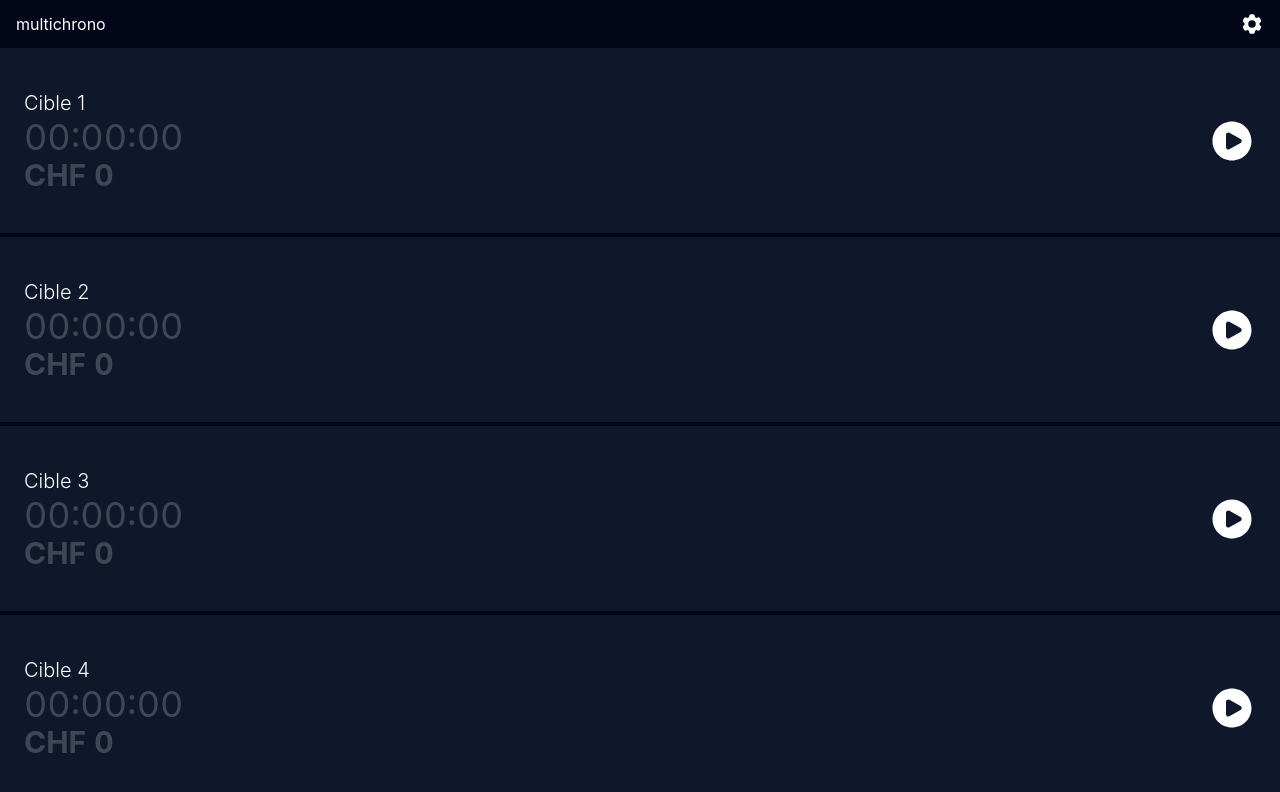
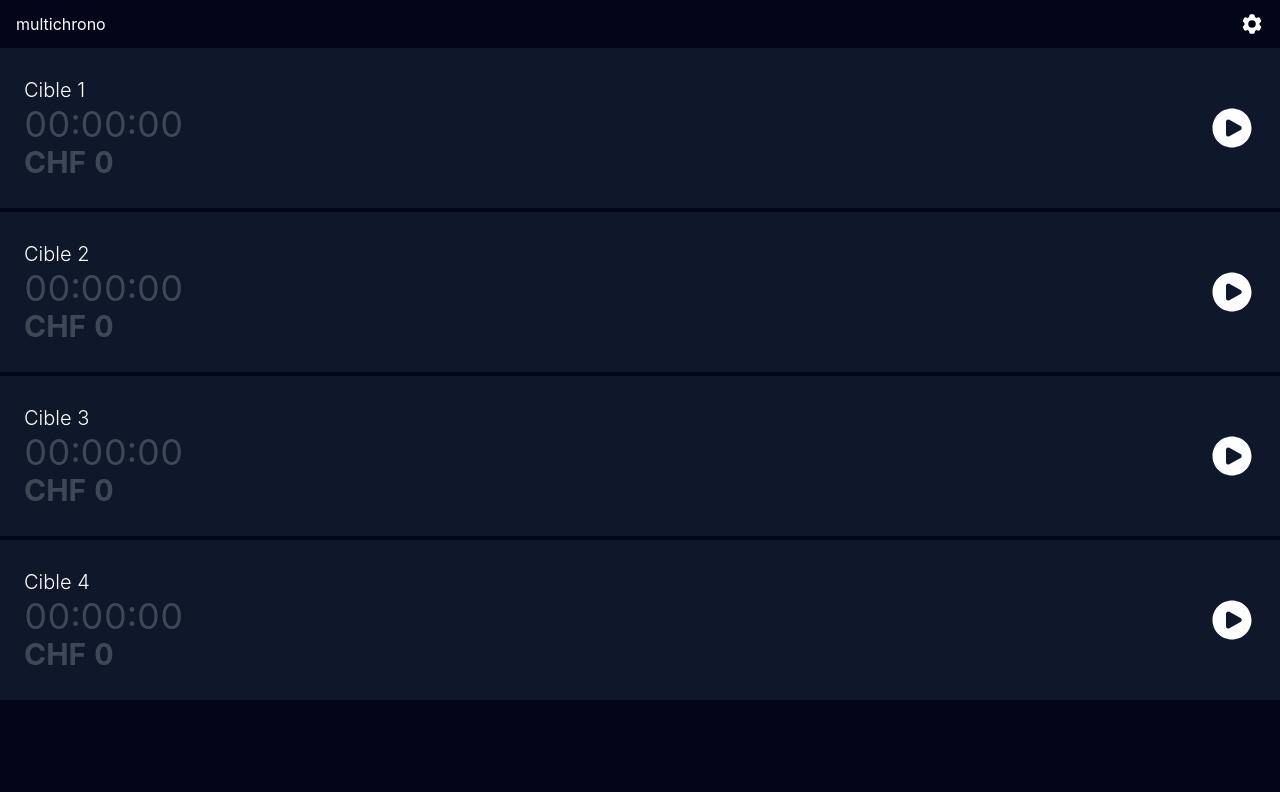
Before and after one commit to j4kim/multichrono, a Vue app: page /#/ in a window 1280 px wide. Shown: the top 792 px of the page. Built offline with nearby package versions, Linux system fonts and the light colour scheme.

Commit message:
layout: fixed Chronoheight

```diff
--- a/src/components/Chrono.vue
+++ b/src/components/Chrono.vue
@@ -30,7 +30,7 @@ const { lengthX } = useSwipe(el, {
   <div
     ref="el"
     :chrono="chrono"
-    class="flex max-h-1/4 min-h-20 grow items-center justify-between px-6 py-1"
+    class="flex h-40 grow items-center justify-between px-6 py-1"
     :class="getBgClass(chrono)"
     @click="$router.push(`/chrono/${index}`)"
   >
--- a/src/views/HomeView.vue
+++ b/src/views/HomeView.vue
@@ -5,7 +5,7 @@ import { Cog6ToothIcon } from "@heroicons/vue/24/solid";
 </script>
 
 <template>
-  <div class="flex min-h-dvh flex-col">
+  <div class="flex flex-col">
     <header class="flex h-12 items-center justify-between p-2 px-4">
       multichrono
       <RouterLink to="/settings">
--- a/src/views/SettingsView.vue
+++ b/src/views/SettingsView.vue
@@ -28,7 +28,7 @@ function addChrono() {
 </script>
 
 <template>
-  <div class="flex min-h-dvh flex-col">
+  <div class="flex flex-col">
     <header class="flex h-12 items-center gap-4 p-2 px-4">
       <RouterLink to="/">
         <ArrowLeftIcon class="size-6" />
```
